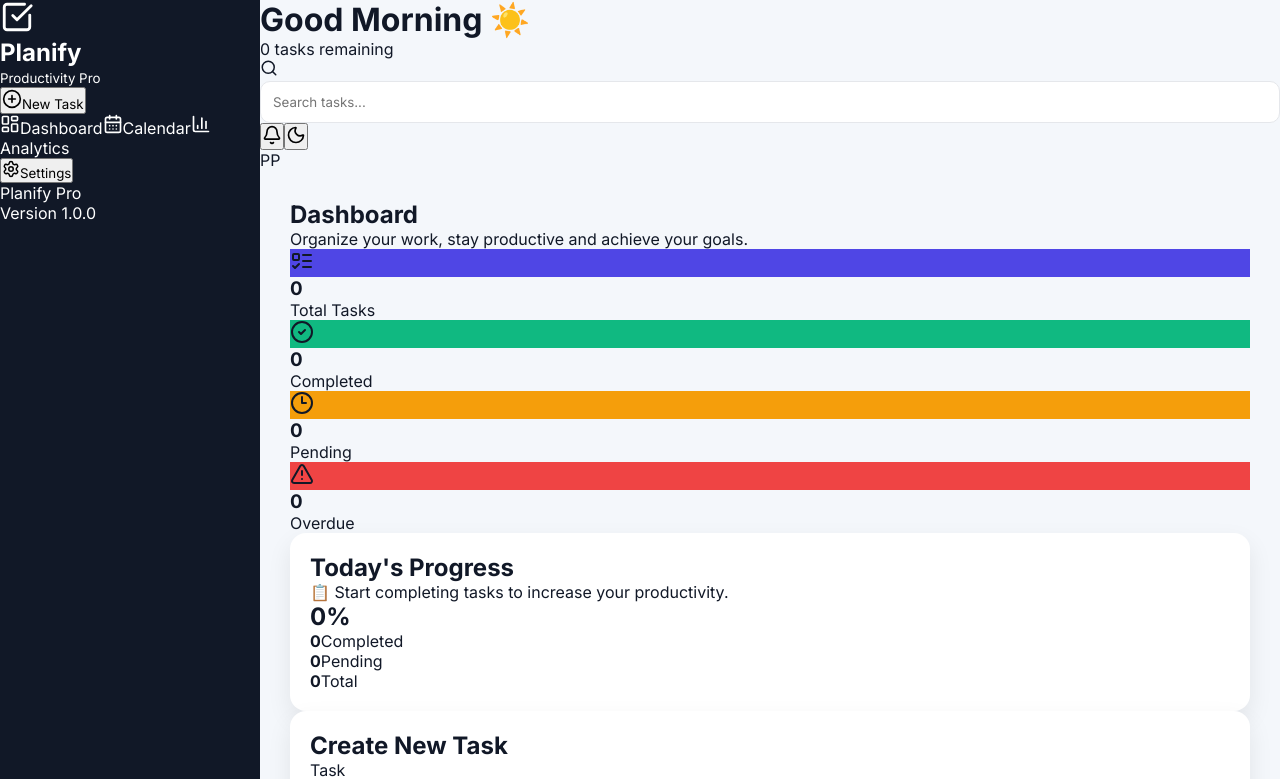
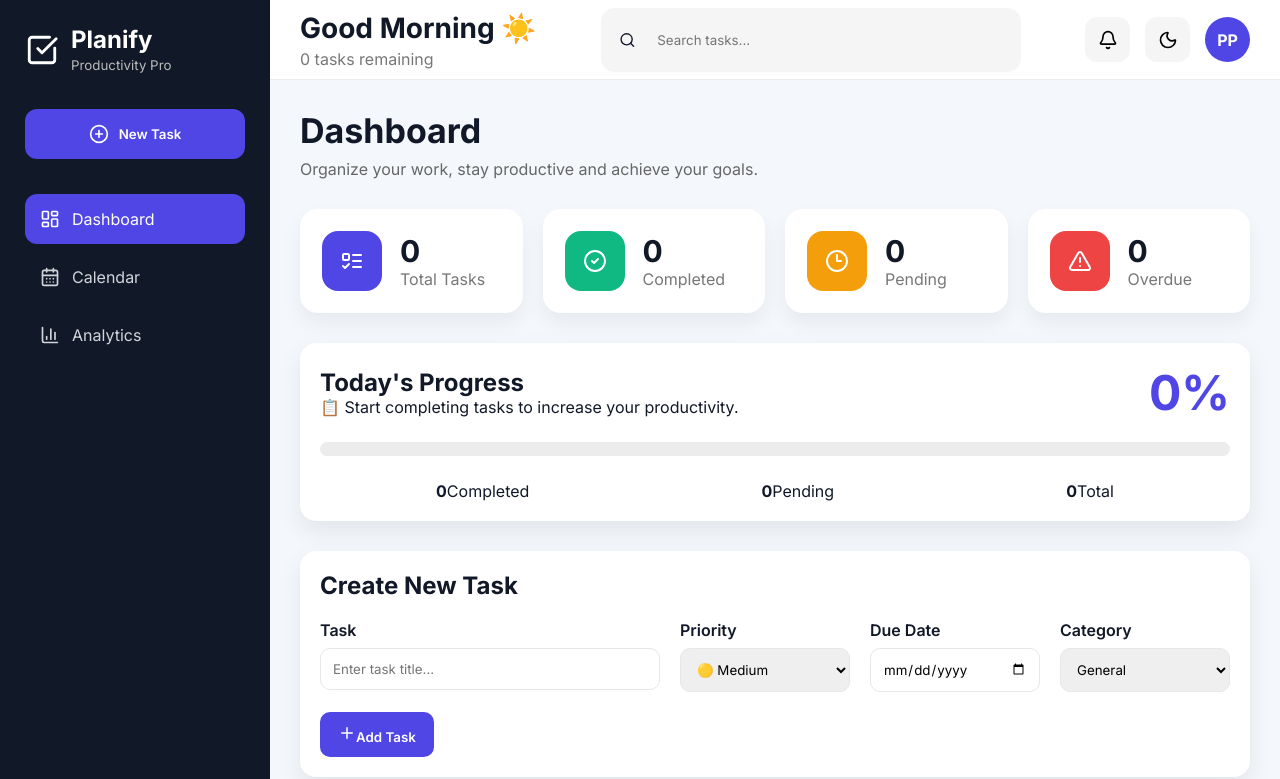
Before and after one commit to cicreatorhub/Planify-V3, a React (Vite) app: page / in a window 1280 px wide. Shown: the top 779 px of the page. Built offline with nearby package versions, Linux system fonts and the light colour scheme.

Commit message:
Update index.css

```diff
--- a/src/index.css
+++ b/src/index.css
@@ -174,3 +174,481 @@ select:focus{
 }
 
 }
+
+/* ===================================================
+   HEADER
+=================================================== */
+
+.header{
+    height:80px;
+    background:#fff;
+    display:flex;
+    justify-content:space-between;
+    align-items:center;
+    padding:0 30px;
+    border-bottom:1px solid #ececec;
+}
+
+body.dark .header{
+    background:#18181b;
+    border-color:#333;
+}
+
+.header-left h1{
+    font-size:28px;
+    font-weight:700;
+}
+
+.header-left p{
+    color:#777;
+    margin-top:4px;
+}
+
+body.dark .header-left p{
+    color:#aaa;
+}
+
+.header-center{
+    flex:1;
+    display:flex;
+    justify-content:center;
+}
+
+.search-box{
+    width:420px;
+    display:flex;
+    align-items:center;
+    gap:10px;
+    background:#f5f5f5;
+    padding:12px 18px;
+    border-radius:14px;
+}
+
+body.dark .search-box{
+    background:#27272a;
+}
+
+.search-box input{
+    border:none;
+    outline:none;
+    background:transparent;
+    width:100%;
+}
+
+.header-right{
+    display:flex;
+    align-items:center;
+    gap:15px;
+}
+
+.icon-btn{
+    width:45px;
+    height:45px;
+    border:none;
+    border-radius:12px;
+    background:#f5f5f5;
+    display:flex;
+    align-items:center;
+    justify-content:center;
+}
+
+body.dark .icon-btn{
+    background:#27272a;
+    color:white;
+}
+
+.avatar{
+    width:45px;
+    height:45px;
+    border-radius:50%;
+    background:#4f46e5;
+    color:white;
+    display:flex;
+    justify-content:center;
+    align-items:center;
+    font-weight:bold;
+}
+
+/* ===================================================
+   SIDEBAR
+=================================================== */
+
+.sidebar{
+    width:270px;
+    min-height:100vh;
+    background:#111827;
+    color:white;
+    display:flex;
+    flex-direction:column;
+    padding:25px;
+}
+
+.logo{
+    display:flex;
+    gap:12px;
+    align-items:center;
+    margin-bottom:35px;
+}
+
+.logo h2{
+    font-size:24px;
+}
+
+.logo small{
+    color:#bbb;
+}
+
+.new-task-btn{
+    display:flex;
+    align-items:center;
+    justify-content:center;
+    gap:10px;
+    background:#4f46e5;
+    color:white;
+    border:none;
+    padding:15px;
+    border-radius:12px;
+    font-weight:600;
+    margin-bottom:35px;
+}
+
+.sidebar-nav{
+    display:flex;
+    flex-direction:column;
+    gap:8px;
+}
+
+.nav-link{
+    display:flex;
+    align-items:center;
+    gap:12px;
+    padding:15px;
+    border-radius:12px;
+    color:#d1d5db;
+    transition:.3s;
+}
+
+.nav-link:hover{
+    background:#1f2937;
+}
+
+.nav-link.active{
+    background:#4f46e5;
+    color:white;
+}
+
+.sidebar-footer{
+    margin-top:auto;
+}
+
+.settings-btn{
+    width:100%;
+    display:flex;
+    align-items:center;
+    justify-content:center;
+    gap:10px;
+    border:none;
+    background:#1f2937;
+    color:white;
+    padding:14px;
+    border-radius:12px;
+}
+
+.version{
+    margin-top:20px;
+    text-align:center;
+    color:#999;
+    font-size:.8rem;
+}
+
+/* ===================================================
+   HERO
+=================================================== */
+
+.hero{
+    margin-bottom:30px;
+}
+
+.hero h2{
+    font-size:34px;
+}
+
+.hero p{
+    margin-top:8px;
+    color:#666;
+}
+
+/* ===================================================
+   STATS
+=================================================== */
+
+.stats-grid{
+    display:grid;
+    grid-template-columns:repeat(4,1fr);
+    gap:20px;
+    margin-bottom:30px;
+}
+
+.stats-card{
+    background:white;
+    border-radius:18px;
+    padding:22px;
+    display:flex;
+    align-items:center;
+    gap:18px;
+    box-shadow:0 10px 20px rgba(0,0,0,.06);
+}
+
+body.dark .stats-card{
+    background:#18181b;
+}
+
+.stats-icon{
+    width:60px;
+    height:60px;
+    border-radius:16px;
+    color:white;
+    display:flex;
+    align-items:center;
+    justify-content:center;
+}
+
+.stats-content h3{
+    font-size:30px;
+}
+
+.stats-content p{
+    color:#777;
+}
+
+/* ===================================================
+   PROGRESS
+=================================================== */
+
+.progress-card{
+    margin-bottom:30px;
+}
+
+.progress-header{
+    display:flex;
+    justify-content:space-between;
+    align-items:center;
+    margin-bottom:20px;
+}
+
+.progress-header h1{
+    font-size:48px;
+    color:#4f46e5;
+}
+
+.progress-track{
+    width:100%;
+    height:14px;
+    background:#ececec;
+    border-radius:999px;
+    overflow:hidden;
+}
+
+.progress-fill{
+    height:100%;
+    background:linear-gradient(90deg,#4f46e5,#6366f1);
+    transition:.4s;
+}
+
+.progress-footer{
+    display:flex;
+    justify-content:space-around;
+    margin-top:25px;
+}
+
+.progress-footer div{
+    text-align:center;
+}
+
+/* ===================================================
+   TASK FORM
+=================================================== */
+
+.task-form{
+    margin-bottom:30px;
+}
+
+.form-grid{
+    display:grid;
+    grid-template-columns:2fr 1fr 1fr 1fr;
+    gap:20px;
+    margin:20px 0;
+}
+
+.form-group label{
+    display:block;
+    margin-bottom:8px;
+    font-weight:600;
+}
+
+/* ===================================================
+   TASK LIST
+=================================================== */
+
+.task-toolbar{
+    display:flex;
+    justify-content:space-between;
+    gap:20px;
+    margin:20px 0;
+}
+
+.search-input{
+    flex:1;
+    display:flex;
+    align-items:center;
+    gap:10px;
+}
+
+.task-grid{
+    display:grid;
+    grid-template-columns:repeat(auto-fill,minmax(330px,1fr));
+    gap:20px;
+}
+
+.task-card{
+    background:white;
+    padding:22px;
+    border-radius:18px;
+    box-shadow:0 10px 20px rgba(0,0,0,.08);
+}
+
+body.dark .task-card{
+    background:#18181b;
+}
+
+.task-card.completed{
+    opacity:.75;
+}
+
+.task-title{
+    margin:18px 0;
+    font-size:22px;
+}
+
+.completed .task-title{
+    text-decoration:line-through;
+}
+
+.task-card-header{
+    display:flex;
+    justify-content:space-between;
+    align-items:center;
+}
+
+.complete-btn{
+    border:none;
+    background:none;
+}
+
+.task-category{
+    color:#777;
+    margin-bottom:15px;
+}
+
+.task-date{
+    display:flex;
+    align-items:center;
+    gap:8px;
+    color:#777;
+    margin-bottom:18px;
+}
+
+.task-actions{
+    display:flex;
+    gap:12px;
+}
+
+/* ===================================================
+   CALENDAR
+=================================================== */
+
+.calendar-list{
+    margin-top:20px;
+}
+
+.calendar-item{
+    display:flex;
+    justify-content:space-between;
+    align-items:center;
+    padding:18px;
+    border-bottom:1px solid #ececec;
+}
+
+/* ===================================================
+   ANALYTICS
+=================================================== */
+
+.analytics-grid{
+    display:grid;
+    grid-template-columns:repeat(2,1fr);
+    gap:25px;
+}
+
+/* ===================================================
+   EMPTY
+=================================================== */
+
+.empty-state{
+    text-align:center;
+    padding:70px 20px;
+}
+
+.empty-state h3{
+    margin-bottom:10px;
+}
+
+/* ===================================================
+   MOBILE
+=================================================== */
+
+@media(max-width:1100px){
+
+.stats-grid{
+grid-template-columns:repeat(2,1fr);
+}
+
+.form-grid{
+grid-template-columns:1fr 1fr;
+}
+
+.analytics-grid{
+grid-template-columns:1fr;
+}
+
+}
+
+@media(max-width:768px){
+
+.sidebar{
+display:none;
+}
+
+.header{
+padding:15px;
+}
+
+.header-center{
+display:none;
+}
+
+.stats-grid,
+.form-grid,
+.task-grid{
+grid-template-columns:1fr;
+}
+
+.progress-footer{
+flex-direction:column;
+gap:15px;
+}
+
+.task-toolbar{
+flex-direction:column;
+}
+
+}
```
